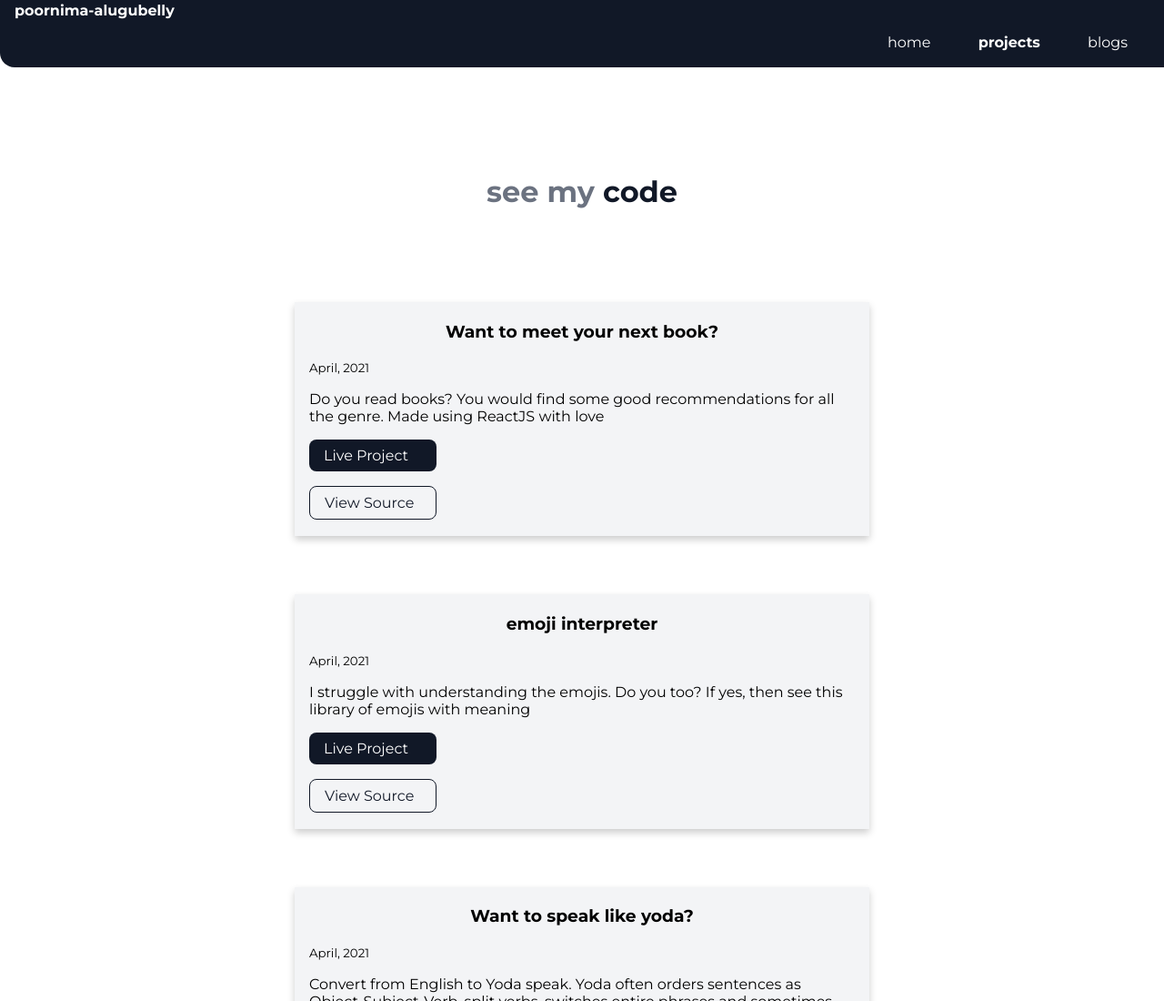
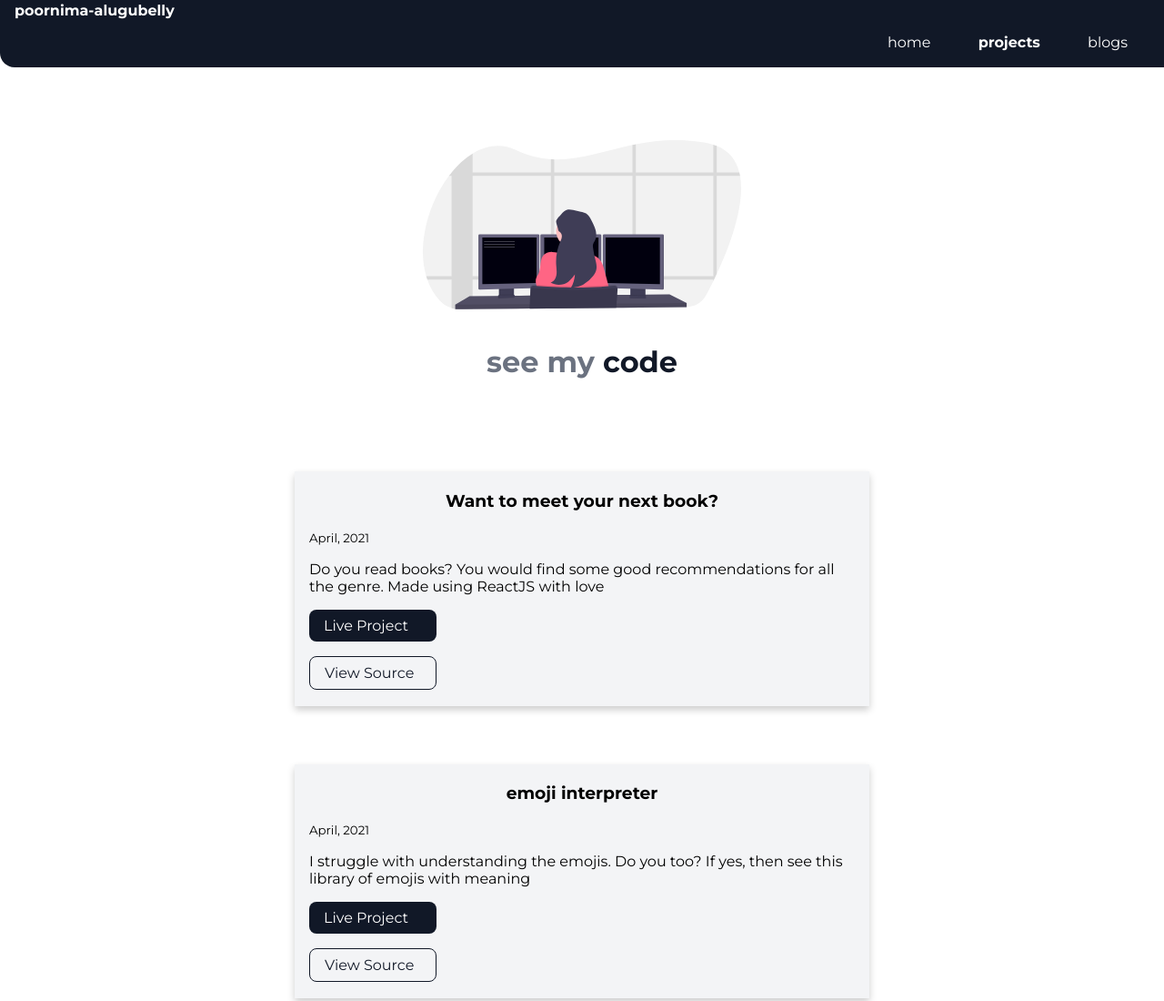
Before and after one commit to poornima-alugubelly/poornima_alugubelly_site, a plain HTML site: page projects.html in a window 1280 px wide. Shown: the top 1100 px of the page at 91% size. Drawn offline with nearby package versions, Linux system fonts and the light colour scheme.

Commit message:
refactor : added image to projects.html

```diff
--- a/projects.html
+++ b/projects.html
@@ -24,6 +24,7 @@
     </nav>
 
     <header class="hero">
+        <img class="hero-img" src="img/projectpic.svg" />
         <h1 class="hero-heading">see my <span class="heading-inverted"> code</span></h1>
     </header>
 
```
Also changed, not shown: img/projectpic.svg (added).
